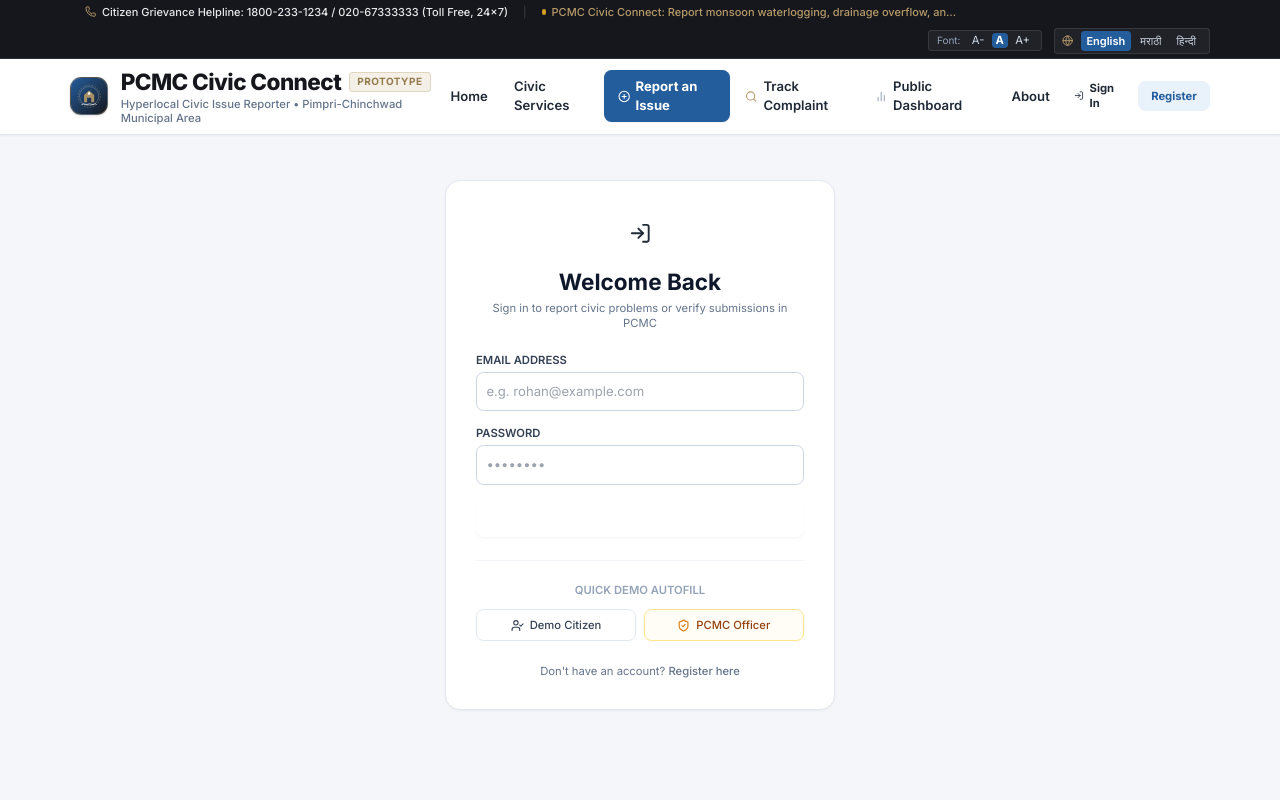
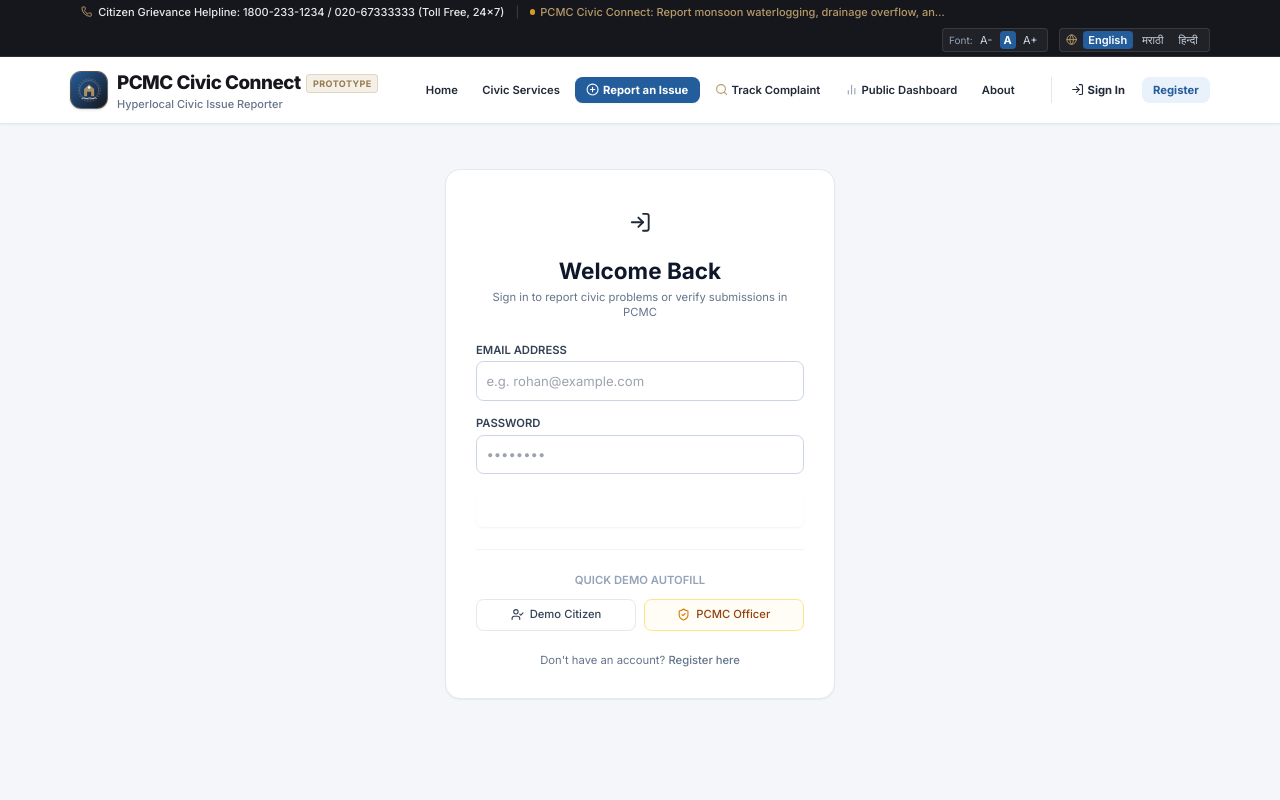
Before and after one commit to AmanMahadik/hyperlocal_civic_issue, a React (Vite) app in the folder client/: page /login in a window 1280 px wide. Shown: the top 800 px of the page. Built offline with nearby package versions, Linux system fonts and the light colour scheme; no server answers; the HTML template or start-up script is replaced by a standard one.

Commit message:
fix(layout): resolve navbar brand overflow, Leaflet z-index stacking, and map filter header spacing

```diff
--- a/client/src/components/Navbar.jsx
+++ b/client/src/components/Navbar.jsx
@@ -6,19 +6,15 @@
 import CivicLogo from './CivicLogo';
 import {
   Phone,
-  Volume2,
   Globe,
   PlusCircle,
   Search,
   BarChart2,
-  Info,
   ShieldCheck,
   Menu,
   X,
   LogOut,
-  User,
-  LogIn,
-  AlertCircle
+  LogIn
 } from 'lucide-react';
 
 export default function Navbar() {
@@ -38,43 +34,43 @@
   const isActive = (path) => location.pathname === path;
 
   return (
-    <header className="sticky top-0 z-50 shadow-sm border-b border-slate-200">
+    <header className="sticky top-0 z-[100] bg-white shadow-sm border-b border-slate-200">
       {/* ========================================================= */}
       {/* TOP UTILITY HEADER (Dark Charcoal / Municipal Standard)  */}
       {/* ========================================================= */}
       <div className="bg-[#15171D] text-slate-300 text-[11px] border-b border-white/10">
         <div className="max-w-7xl mx-auto px-4 sm:px-6 lg:px-8">
-          <div className="flex flex-wrap items-center justify-between min-h-[36px] py-1 gap-2">
+          <div className="flex flex-wrap items-center justify-between min-h-[34px] py-1 gap-2">
 
             {/* Left: Helpline & Urgent Notice */}
-            <div className="flex items-center space-x-4">
+            <div className="flex items-center space-x-3 overflow-hidden">
               <a
                 href="#main-content"
                 className="sr-only focus:not-sr-only focus:absolute focus:p-2 focus:bg-[#245D9C] focus:text-white z-50 rounded"
               >
                 {t('skipToContent')}
               </a>
-              <div className="flex items-center space-x-1.5 text-white/90 font-medium">
+              <div className="flex items-center space-x-1.5 text-white/90 font-medium whitespace-nowrap">
                 <Phone className="w-3 h-3 text-[#B79A68]" />
                 <span>{t('helpline')}</span>
               </div>
-              <span className="hidden md:inline-block text-white/20">|</span>
-              <div className="hidden lg:flex items-center space-x-1.5 text-[#B79A68] font-medium truncate max-w-md">
+              <span className="hidden xl:inline-block text-white/20">|</span>
+              <div className="hidden xl:flex items-center space-x-1.5 text-[#B79A68] font-medium truncate max-w-md">
                 <span className="inline-block w-1.5 h-1.5 rounded-full bg-[#D99A24] animate-pulse"></span>
                 <span className="truncate">{t('notice')}</span>
               </div>
             </div>
 
             {/* Right: Accessibility & Language Controls */}
-            <div className="flex items-center space-x-3 ml-auto">
+            <div className="flex items-center space-x-2 sm:space-x-3 ml-auto flex-shrink-0">
               {/* Font Resizing Controls A- A A+ */}
-              <div className="flex items-center space-x-1 bg-white/5 px-2 py-0.5 rounded border border-white/10 text-xs">
-                <span className="text-slate-400 mr-1 text-[10px]">Font:</span>
+              <div className="flex items-center space-x-1 bg-white/5 px-1.5 py-0.5 rounded border border-white/10 text-xs">
+                <span className="text-slate-400 text-[10px]">Font:</span>
                 <button
                   onClick={() => setFontSize('small')}
                   title="Smaller text"
-                  className={`px-1 rounded hover:text-white transition ${
-                    fontSize === 'small' ? 'bg-[#245D9C] text-white font-bold' : 'text-slate-300'
+                  className={`px-1 py-0.5 rounded text-[11px] transition ${
+                    fontSize === 'small' ? 'bg-[#245D9C] text-white font-bold' : 'text-slate-300 hover:text-white'
                   }`}
                 >
                   A-
@@ -82,8 +78,8 @@
                 <button
                   onClick={() => setFontSize('normal')}
                   title="Default text"
-                  className={`px-1 rounded hover:text-white transition ${
-                    fontSize === 'normal' ? 'bg-[#245D9C] text-white font-bold' : 'text-slate-300'
+                  className={`px-1 py-0.5 rounded text-[11px] transition ${
+                    fontSize === 'normal' ? 'bg-[#245D9C] text-white font-bold' : 'text-slate-300 hover:text-white'
                   }`}
                 >
                   A
@@ -91,8 +87,8 @@
                 <button
                   onClick={() => setFontSize('large')}
                   title="Larger text"
-                  className={`px-1 rounded hover:text-white transition ${
-                    fontSize === 'large' ? 'bg-[#245D9C] text-white font-bold' : 'text-slate-300'
+                  className={`px-1 py-0.5 rounded text-[11px] transition ${
+                    fontSize === 'large' ? 'bg-[#245D9C] text-white font-bold' : 'text-slate-300 hover:text-white'
                   }`}
                 >
                   A+
@@ -100,11 +96,11 @@
               </div>
 
               {/* Language Switcher */}
-              <div className="flex items-center space-x-1 bg-white/5 px-2 py-0.5 rounded border border-white/10">
-                <Globe className="w-3 h-3 text-[#B79A68] mr-1" />
+              <div className="flex items-center space-x-1 bg-white/5 px-1.5 py-0.5 rounded border border-white/10 text-xs">
+                <Globe className="w-3 h-3 text-[#B79A68] mr-0.5" />
                 <button
                   onClick={() => setLang('en')}
-                  className={`px-1.5 py-0.5 rounded transition ${
+                  className={`px-1.5 py-0.5 rounded text-[11px] transition ${
                     lang === 'en' ? 'bg-[#245D9C] text-white font-semibold' : 'text-slate-300 hover:text-white'
                   }`}
                 >
@@ -112,7 +108,7 @@
                 </button>
                 <button
                   onClick={() => setLang('mr')}
-                  className={`px-1.5 py-0.5 rounded transition ${
+                  className={`px-1.5 py-0.5 rounded text-[11px] transition ${
                     lang === 'mr' ? 'bg-[#245D9C] text-white font-semibold' : 'text-slate-300 hover:text-white'
                   }`}
                 >
@@ -120,7 +116,7 @@
                 </button>
                 <button
                   onClick={() => setLang('hi')}
-                  className={`px-1.5 py-0.5 rounded transition ${
+                  className={`px-1.5 py-0.5 rounded text-[11px] transition ${
                     lang === 'hi' ? 'bg-[#245D9C] text-white font-semibold' : 'text-slate-300 hover:text-white'
                   }`}
                 >
@@ -138,31 +134,31 @@
       {/* ========================================================= */}
       <div className="bg-white">
         <div className="max-w-7xl mx-auto px-4 sm:px-6 lg:px-8">
-          <div className="flex items-center justify-between h-20">
+          <div className="flex items-center justify-between min-h-[66px] py-2">
 
-            {/* Branding & Municipal Identity */}
-            <Link to="/" className="flex items-center space-x-3.5 group">
+            {/* Branding & Municipal Identity (Never Wraps) */}
+            <Link to="/" className="flex items-center space-x-2.5 flex-shrink-0 group mr-3">
               <CivicLogo size="md" />
-              <div>
-                <div className="flex items-center space-x-2">
-                  <span className="font-extrabold text-xl sm:text-2xl text-[#15171D] tracking-tight group-hover:text-[#245D9C] transition">
+              <div className="flex flex-col justify-center">
+                <div className="flex items-center space-x-1.5">
+                  <span className="font-extrabold text-base sm:text-lg xl:text-xl text-[#15171D] tracking-tight group-hover:text-[#245D9C] transition whitespace-nowrap">
                     {t('title')}
                   </span>
-                  <span className="hidden sm:inline-block px-2 py-0.5 text-[10px] uppercase font-bold tracking-wider rounded bg-[#B79A68]/15 text-[#967b4d] border border-[#B79A68]/30">
+                  <span className="px-1.5 py-0.5 text-[9px] uppercase font-bold tracking-wider rounded bg-[#B79A68]/15 text-[#967b4d] border border-[#B79A68]/30 whitespace-nowrap">
                     Prototype
                   </span>
                 </div>
-                <p className="text-xs text-[#64748B] font-medium leading-tight">
-                  {t('subtitle')} • Pimpri-Chinchwad Municipal Area
+                <p className="text-[11px] text-[#64748B] font-medium leading-none mt-0.5 whitespace-nowrap">
+                  {t('subtitle')}
                 </p>
               </div>
             </Link>
 
             {/* Desktop Navigation Links */}
-            <nav className="hidden lg:flex items-center space-x-1">
+            <nav className="hidden lg:flex items-center space-x-1 xl:space-x-1.5 flex-shrink-0">
               <Link
                 to="/"
-                className={`px-3 py-2 rounded-lg text-sm font-semibold transition ${
+                className={`px-2.5 py-1.5 rounded-lg text-xs font-semibold whitespace-nowrap transition ${
                   isActive('/')
                     ? 'text-[#245D9C] bg-[#e9f1fa]'
                     : 'text-[#202936] hover:text-[#245D9C] hover:bg-slate-50'
@@ -173,50 +169,50 @@
 
               <Link
                 to="/#services"
-                className="px-3 py-2 rounded-lg text-sm font-semibold text-[#202936] hover:text-[#245D9C] hover:bg-slate-50 transition"
+                className="px-2.5 py-1.5 rounded-lg text-xs font-semibold text-[#202936] hover:text-[#245D9C] hover:bg-slate-50 whitespace-nowrap transition"
               >
                 {t('navServices')}
               </Link>
 
               <Link
                 to="/report"
-                className={`inline-flex items-center px-3.5 py-2 rounded-lg text-sm font-bold transition shadow-sm ${
+                className={`inline-flex items-center px-3 py-1.5 rounded-lg text-xs font-bold whitespace-nowrap transition shadow-sm ${
                   isActive('/report')
-                    ? 'bg-[#245D9C] text-white'
+                    ? 'bg-[#1a4778] text-white'
                     : 'bg-[#245D9C] text-white hover:bg-[#1a4778]'
                 }`}
               >
-                <PlusCircle className="w-4 h-4 mr-1.5" />
+                <PlusCircle className="w-3.5 h-3.5 mr-1" />
                 {t('navReport')}
               </Link>
 
               <Link
                 to="/track"
-                className={`inline-flex items-center px-3 py-2 rounded-lg text-sm font-semibold transition ${
+                className={`inline-flex items-center px-2.5 py-1.5 rounded-lg text-xs font-semibold whitespace-nowrap transition ${
                   isActive('/track')
                     ? 'text-[#245D9C] bg-[#e9f1fa]'
                     : 'text-[#202936] hover:text-[#245D9C] hover:bg-slate-50'
                 }`}
               >
-                <Search className="w-4 h-4 mr-1.5 text-[#B79A68]" />
+                <Search className="w-3.5 h-3.5 mr-1 text-[#B79A68]" />
                 {t('navTrack')}
               </Link>
 
               <Link
                 to="/dashboard"
-                className={`inline-flex items-center px-3 py-2 rounded-lg text-sm font-semibold transition ${
+                className={`inline-flex items-center px-2.5 py-1.5 rounded-lg text-xs font-semibold whitespace-nowrap transition ${
                   isActive('/dashboard')
                     ? 'text-[#245D9C] bg-[#e9f1fa]'
                     : 'text-[#202936] hover:text-[#245D9C] hover:bg-slate-50'
                 }`}
               >
-                <BarChart2 className="w-4 h-4 mr-1.5 text-slate-400" />
+                <BarChart2 className="w-3.5 h-3.5 mr-1 text-slate-400" />
                 {t('navDashboard')}
               </Link>
 
               <Link
                 to="/about"
-                className={`inline-flex items-center px-3 py-2 rounded-lg text-sm font-semibold transition ${
+                className={`inline-flex items-center px-2.5 py-1.5 rounded-lg text-xs font-semibold whitespace-nowrap transition ${
                   isActive('/about')
                     ? 'text-[#245D9C] bg-[#e9f1fa]'
                     : 'text-[#202936] hover:text-[#245D9C] hover:bg-slate-50'
@@ -225,50 +221,50 @@
                 {t('navAbout')}
               </Link>
 
-              {/* Admin Officers Link */}
+              {/* Admin Officers Queue Button */}
               {isAdmin && (
-                <div className="flex items-center space-x-1 pl-2 border-l border-slate-200 ml-1">
                 <Link
                   to="/admin/queue"
-                    className="inline-flex items-center px-3 py-2 rounded-lg text-xs font-bold bg-[#D99A24]/15 text-[#967b4d] border border-[#D99A24]/30 hover:bg-[#D99A24]/25"
+                  className="inline-flex items-center px-2.5 py-1.5 rounded-lg text-xs font-bold bg-[#D99A24]/15 text-[#967b4d] border border-[#D99A24]/30 hover:bg-[#D99A24]/25 whitespace-nowrap ml-1"
                 >
                   <ShieldCheck className="w-3.5 h-3.5 mr-1 text-[#D99A24]" />
                   {t('navAdminQueue')}
                 </Link>
-                </div>
               )}
             </nav>
 
             {/* Auth / Account Profile / Login */}
-            <div className="hidden lg:flex items-center space-x-3">
+            <div className="hidden lg:flex items-center space-x-2 pl-2 border-l border-slate-200 flex-shrink-0">
               {user ? (
-                <div className="flex items-center space-x-3 pl-3 border-l border-slate-200">
+                <div className="flex items-center space-x-2">
                   <div className="text-right">
-                    <div className="text-xs font-bold text-[#15171D] leading-tight">{user.name}</div>
+                    <div className="text-xs font-bold text-[#15171D] leading-tight truncate max-w-[110px]">
+                      {user.name}
+                    </div>
                     <span className="text-[10px] font-semibold text-[#245D9C] uppercase tracking-wider block">
-                      {user.role === 'admin' ? 'PCMC Officer' : 'Citizen'}
+                      {user.role === 'admin' ? 'Officer' : 'Citizen'}
                     </span>
                   </div>
                   <button
                     onClick={handleLogout}
                     title="Log out"
-                    className="p-2 text-slate-400 hover:text-rose-600 hover:bg-rose-50 rounded-lg transition"
+                    className="p-1.5 text-slate-400 hover:text-rose-600 hover:bg-rose-50 rounded-lg transition"
                   >
                     <LogOut className="w-4 h-4" />
                   </button>
                 </div>
               ) : (
-                <div className="flex items-center space-x-2">
+                <div className="flex items-center space-x-1.5">
                   <Link
                     to="/login"
-                    className="inline-flex items-center px-3.5 py-2 text-xs font-bold text-[#202936] hover:text-[#245D9C] hover:bg-slate-100 rounded-lg transition"
+                    className="inline-flex items-center px-3 py-1.5 text-xs font-bold text-[#202936] hover:text-[#245D9C] hover:bg-slate-100 rounded-lg whitespace-nowrap transition"
                   >
-                    <LogIn className="w-3.5 h-3.5 mr-1.5" />
+                    <LogIn className="w-3.5 h-3.5 mr-1" />
                     Sign In
                   </Link>
                   <Link
                     to="/register"
-                    className="inline-flex items-center px-3.5 py-2 text-xs font-bold text-[#245D9C] bg-[#e9f1fa] hover:bg-blue-100 rounded-lg transition"
+                    className="inline-flex items-center px-3 py-1.5 text-xs font-bold text-[#245D9C] bg-[#e9f1fa] hover:bg-blue-100 rounded-lg whitespace-nowrap transition"
                   >
                     Register
                   </Link>
@@ -292,7 +288,7 @@
 
         {/* Mobile Navigation Drawer */}
         {mobileMenuOpen && (
-          <div className="lg:hidden border-t border-slate-200 bg-white px-4 pt-3 pb-6 space-y-2 shadow-lg">
+          <div className="lg:hidden border-t border-slate-200 bg-white px-4 pt-3 pb-6 space-y-2 shadow-xl">
             <Link
               to="/"
               onClick={() => setMobileMenuOpen(false)}
```
Also changed, not shown: client/src/index.css (+38 -10 lines), client/src/pages/Home.jsx (+7 -7 lines). Lines whose indentation alone changed are shown as unchanged.
